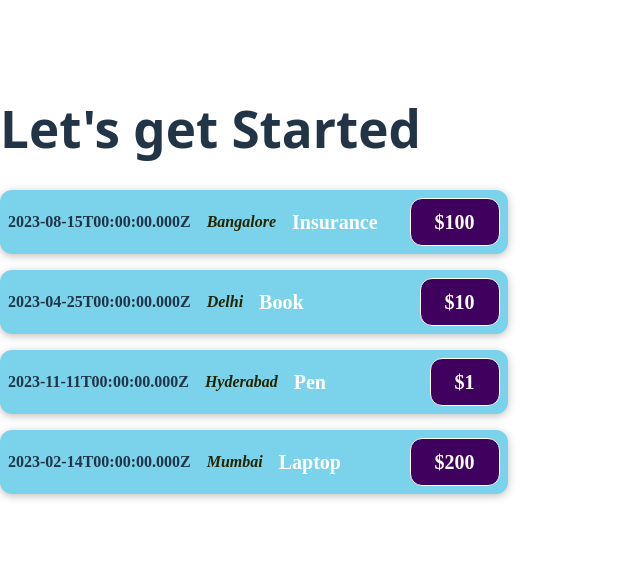
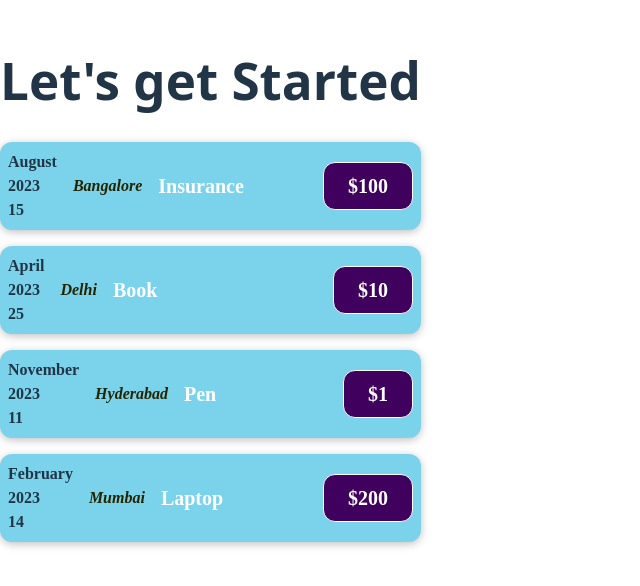
Before and after one commit to Saurabh-yadav07/React-project1, a React (Vite) app: page / in a window 1280 px wide. Shown: the part 112-698 px from the top of the page, without its empty margins (0-640 px from the left). Built offline with nearby package versions, Linux system fonts and the light colour scheme.

Commit message:
formatted the date to give it a calander look

```diff
--- a/src/custom components/ExpenseItem.jsx
+++ b/src/custom components/ExpenseItem.jsx
@@ -1,10 +1,18 @@
 
 import "./ExpenseItem.css";
-
+const months = ['January', 'February', 'March', 'April', 'May', 'June', 'July', 'August', 'September', 'October', 'November', 'December'];
 function ExpenseItem(props) {
+   const month = props.date.getMonth();
+  const year = props.date.getFullYear();
+  const date = props.date.getDate().toString().padStart(2,"0");
   return (
     <div className="expense-item">
-      <div>{props.date.toISOString()}</div>
+      <div>
+        <div>{months[month]}</div>
+        <div>{year}</div>
+        <div>{date}</div>
+      </div>
+
       <div className="expense-item__location">{props.location}</div>
       <div className="expense-item__description">
         <h2>{props.title}</h2>
```
